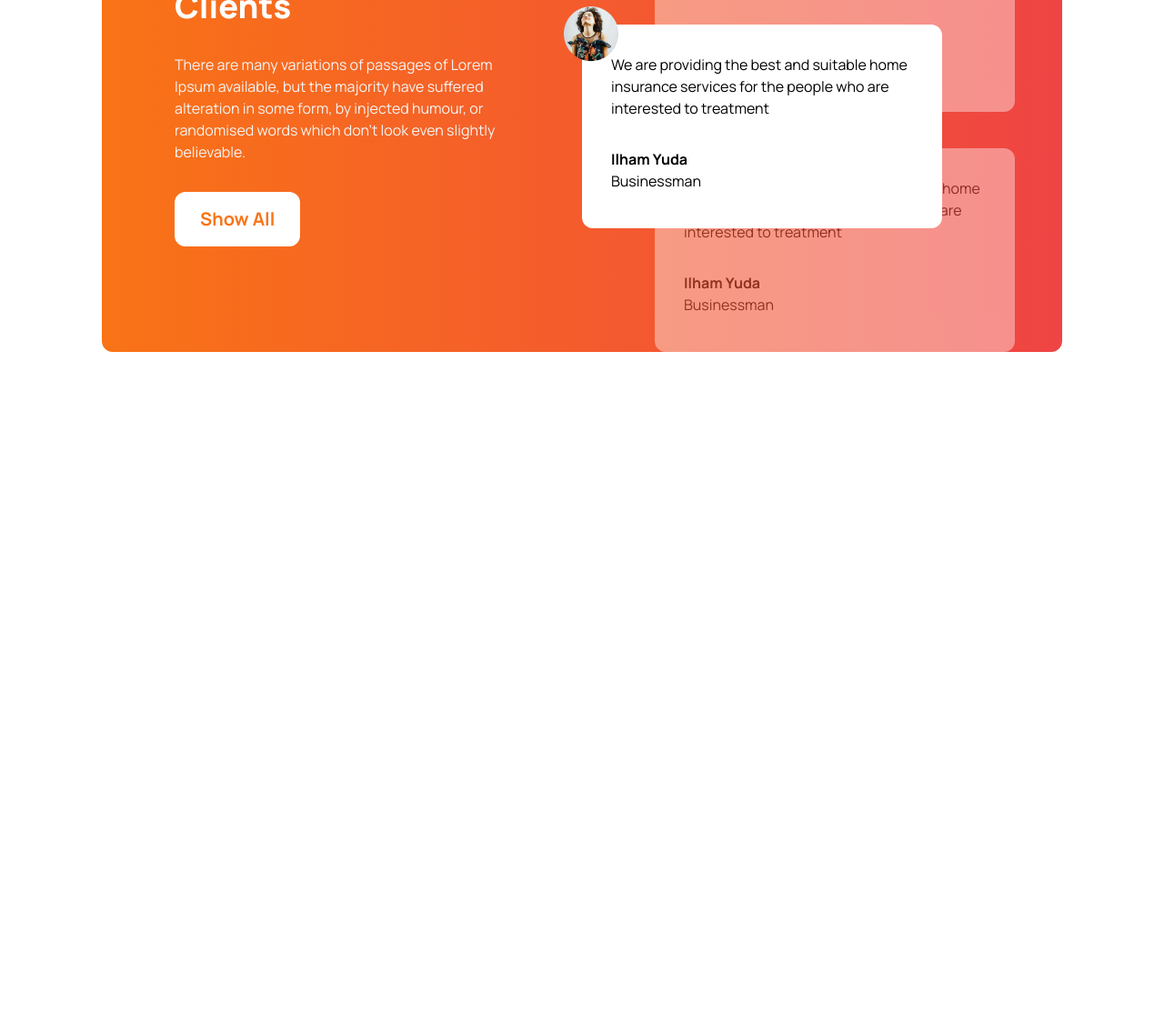
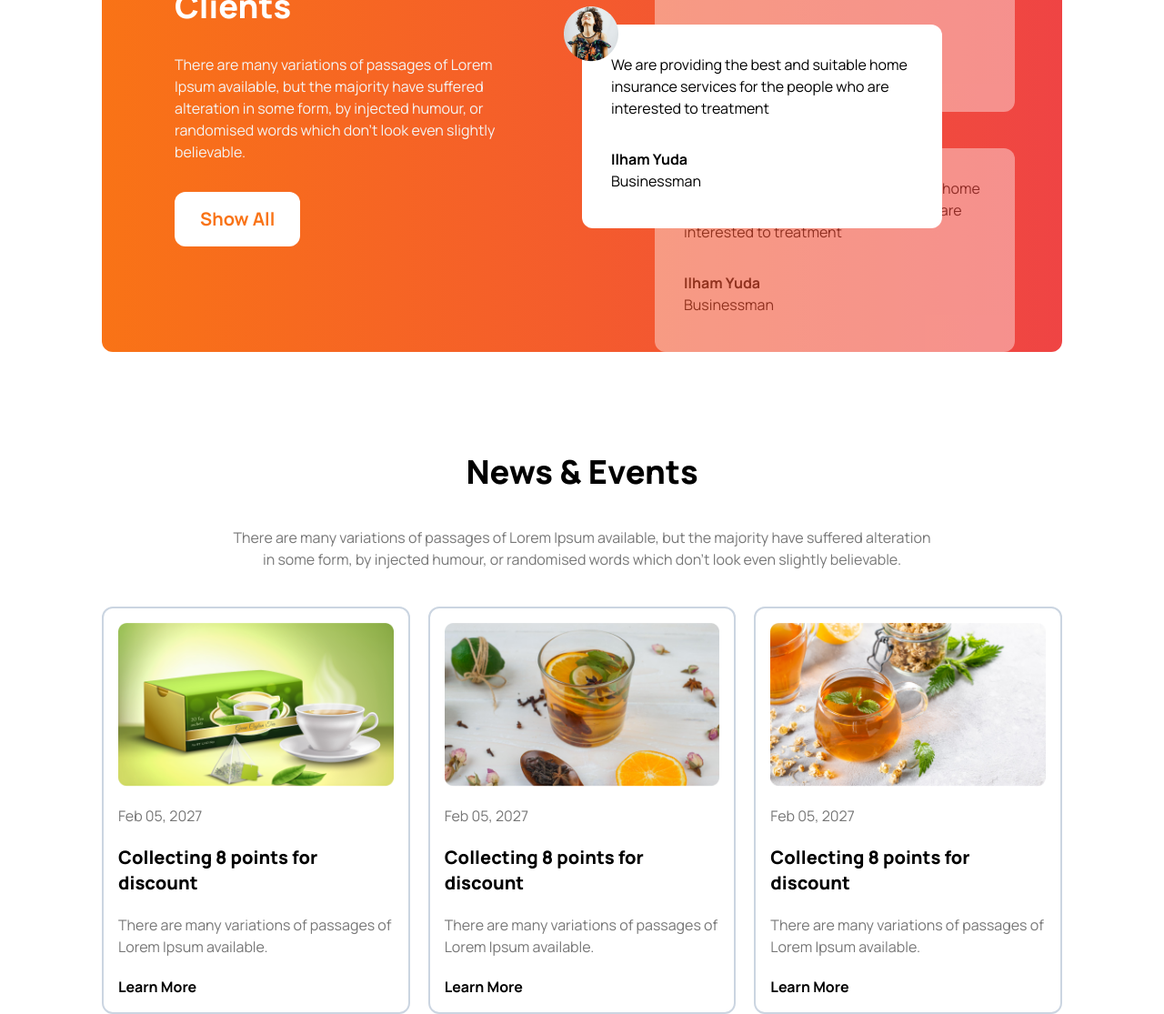
Before and after one commit to bayzedahmedandthe/Tea-House-site, a plain HTML site: page index.html in a window 1280 px wide. Shown: the part 2195-3310 px from the top of the page at 91% size. Before the commit the page ends 2582 px from the top, so only its background shows below. Drawn offline with nearby package versions, Linux system fonts and the light colour scheme.

Commit message:
added news card section

```diff
--- a/index.html
+++ b/index.html
@@ -163,6 +163,44 @@
       </div>
 
     </section>
+    <!-- news section -->
+    <div class="text-center mt-28">
+      <h2 class="font-extrabold text-4xl">News & Events</h2>
+      <p class="mt-10 text-[#777777] max-w-3xl mx-auto">There are many variations of passages of Lorem Ipsum available,
+        but the majority have suffered alteration in some form, by injected humour, or randomised words which don't look
+        even slightly believable. </p>
+    </div>
+    <!-- news section card container -->
+    <div class="flex gap-5 mt-10">
+      <div class="border-solid border-2 border-slate-300 rounded-xl">
+        <div class="p-4">
+          <img src="images/news-1.png" alt="">
+          <p class="text-[#777777] mt-5">Feb 05, 2027</p>
+          <h4 class="font-extrabold text-xl mt-5">Collecting 8 points for <br> discount</h4>
+          <p class="text-[#777777] mt-5">There are many variations of passages of Lorem Ipsum available.</p>
+          <h4 class="mt-5 font-bold text-base">Learn More</h4>
+        </div>
+      </div>
+      <div class="border-solid border-2 border-slate-300 rounded-xl">
+        <div class="p-4">
+          <img src="images/news-2.png" alt="">
+          <p class="text-[#777777] mt-5">Feb 05, 2027</p>
+          <h4 class="font-extrabold text-xl mt-5">Collecting 8 points for <br> discount</h4>
+          <p class="text-[#777777] mt-5">There are many variations of passages of Lorem Ipsum available.</p>
+          <h4 class="mt-5 font-bold text-base">Learn More</h4>
+        </div>
+      </div>
+
+      <div class="border-solid border-2 border-slate-300 rounded-xl">
+        <div class="p-4">
+          <img src="images/news-3.png" alt="">
+          <p class="text-[#777777] mt-5">Feb 05, 2027</p>
+          <h4 class="font-extrabold text-xl mt-5">Collecting 8 points for <br> discount</h4>
+          <p class="text-[#777777] mt-5">There are many variations of passages of Lorem Ipsum available.</p>
+          <h4 class="mt-5 font-bold text-base">Learn More</h4>
+        </div>
+      </div>
+    </div>
   </main>
 
 </body>
```
